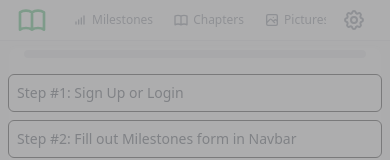
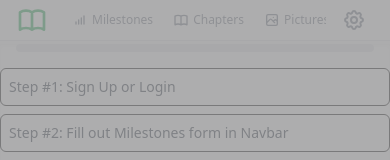
Before and after one commit to storyweaving/babytalesai, a React (Vite) app: page / in a window 390 px wide. Shown: the top 160 px of the page. Built offline with nearby package versions, Linux system fonts and the light colour scheme; a web font is replaced by a local one.

Commit message:
Update MainContent.tsx

```diff
--- a/components/layout/MainContent.tsx
+++ b/components/layout/MainContent.tsx
@@ -67,11 +67,6 @@ const MainContent: React.FC = () => {
             // Set keyboard height for suggestion box visibility
             const newKeyboardHeight = window.innerHeight - window.visualViewport.height;
             setKeyboardHeight(newKeyboardHeight > 100 ? newKeyboardHeight : 0);
-
-            // Set container height to prevent body scrolling
-            // Navbar is h-10 (40px). Margins are mt-1 (4px) and mb-2 (8px). Total offset = 52px
-            const availableHeight = window.visualViewport.height - 40 - 4 - 8;
-            mainEl.style.height = `${availableHeight}px`;
         };
 
         window.visualViewport.addEventListener('resize', handleResize);
@@ -79,7 +74,6 @@ const MainContent: React.FC = () => {
 
         return () => {
             window.visualViewport?.removeEventListener('resize', handleResize);
-            if(mainEl) mainEl.style.height = ''; // Cleanup style
         };
     }, []);
 
@@ -371,9 +365,9 @@ const MainContent: React.FC = () => {
     }
 
     return (
-        <div ref={mainContentContainerRef} className={`flex-grow flex flex-col bg-white dark:bg-gray-800 mt-1 md:mt-2 mx-2 md:mx-4 mb-2 md:mb-4 rounded-lg shadow-inner min-h-0 overflow-hidden`}>
+        <div ref={mainContentContainerRef} className={`flex-grow flex flex-col bg-white dark:bg-gray-800 mt-[3px] md:mt-2 mx-0 md:mx-4 mb-0 md:mb-4 rounded-none md:rounded-lg shadow-inner min-h-0 overflow-hidden`}>
             {/* --- TOP FIXED SECTION --- */}
-            <div className="flex-shrink-0 pt-[5px] px-4 md:px-6 lg:px-8">
+            <div className="flex-shrink-0 pt-0 md:pt-[5px] px-4 md:px-6 lg:px-8">
                 <ChapterTabs />
                 <div className="md:mt-2 flex-shrink-0">
                     <WordCounter
@@ -394,7 +388,7 @@ const MainContent: React.FC = () => {
 
             {/* --- BOTTOM FIXED SECTION --- */}
             <div
-                className={`flex-shrink-0 px-4 pt-2 ${keyboardHeight > 0 ? 'pb-1' : 'pb-4'} md:px-6 md:pb-6 lg:px-8 lg:pb-8`}
+                className={`flex-shrink-0 px-4 pt-2 ${keyboardHeight > 0 ? 'pb-[3px]' : 'pb-4'} md:px-6 md:pb-6 lg:px-8 lg:pb-8`}
             >
                 <WordCounter
                     currentCount={cycleWordCount}
```
